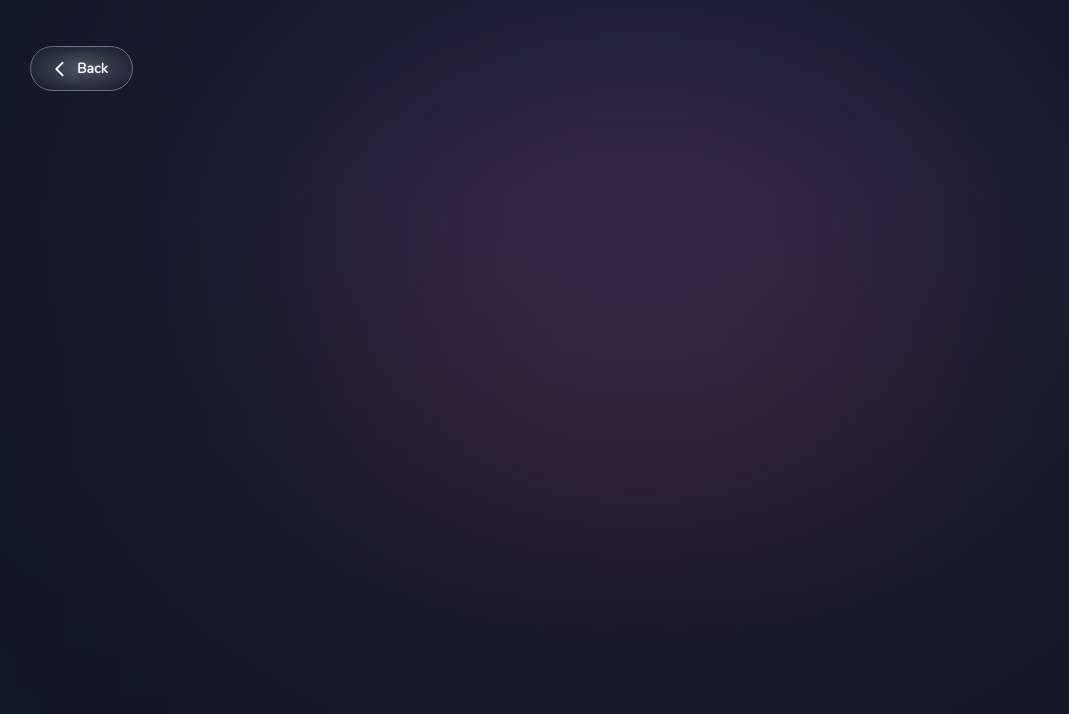
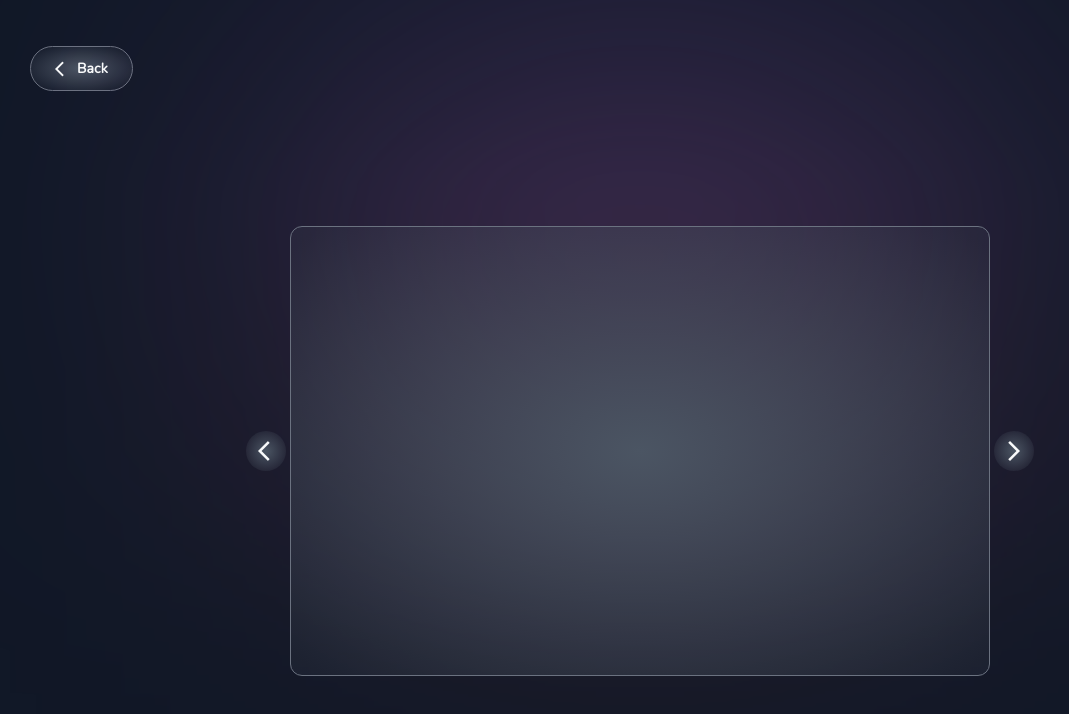
Before and after one commit to paki-valdi-9/personal-quiz-app-f, an Angular app: page /quiz in a window 1280 px wide. Shown: the top 714 px of the page, without its empty margins (0-1069 px from the left). Built offline with nearby package versions, Linux system fonts and the light colour scheme.

Commit message:
feat: questionnaire wrapper

```diff
--- a/src/app/cards/landing/view/landing-view.component.html
+++ b/src/app/cards/landing/view/landing-view.component.html
@@ -9,7 +9,7 @@
       </mat-card-title>
     </mat-card-header>
     <mat-card-content class="quiz-card-content">
-      <button mat-flat-button color="primary" (click)="onMeetMeButtonClick()">
+      <button mat-flat-button color="primary" (click)="onMeetMeClick()">
         <mat-icon iconPositionEnd>arrow_forward_ios</mat-icon>
         Meet Me!
       </button>
--- a/src/app/cards/landing/view/landing-view.component.ts
+++ b/src/app/cards/landing/view/landing-view.component.ts
@@ -19,7 +19,7 @@ export class LandingViewComponent {
   LANDING_PAGE_CONSTANTS = LANDING_PAGE_CONSTANTS;
   FEATURES_CONTENT = FEATURES_CONTENT;
 
-  public onMeetMeButtonClick = () => {
+  public onMeetMeClick = () => {
     this.router.navigate(['/quiz'], {
       replaceUrl: true,
       onSameUrlNavigation: 'reload',
--- a/src/app/cards/questionnaire/view/questionnaire-view.component.html
+++ b/src/app/cards/questionnaire/view/questionnaire-view.component.html
@@ -1,23 +1,32 @@
-<div class="questionnaire-wrapper">
+<div class="questionnaire-view-wrapper">
   <mat-card-header class="questionnaire-header">
-    <button mat-flat-button color="primary" (click)="onBackButtonClick()">
+    <button mat-flat-button color="primary" (click)="onBackClick()">
       Back
       <mat-icon iconPositionEnd>arrow_back_ios</mat-icon>
     </button>
   </mat-card-header>
   <div class="gradient-blur"></div>
 
-  <mat-card>
-    <mat-card-header>
-      <mat-card-title> </mat-card-title>
-    </mat-card-header>
-    <mat-card-content class="questionnaire-card-content"> </mat-card-content>
-  </mat-card>
-
-  <mat-card>
-    <mat-card-header>
-      <mat-card-title> </mat-card-title>
-    </mat-card-header>
-    <mat-card-content> </mat-card-content>
-  </mat-card>
+  <div class="questionnare-wrapper">
+    <button
+      class="back-button questionnaire-navigating-button"
+      mat-icon-button
+      (click)="onQuestionnaireBackClick()"
+    >
+      <mat-icon>arrow_back_ios</mat-icon>
+    </button>
+    <mat-card class="questionnare">
+      <mat-card-header>
+        <mat-card-title> </mat-card-title>
+      </mat-card-header>
+      <mat-card-content class="questionnaire-card-content"> </mat-card-content>
+    </mat-card>
+    <button
+      class="forward-button questionnaire-navigating-button"
+      mat-icon-button
+      (click)="onQuestionnaireForwardClick()"
+    >
+      <mat-icon>arrow_forward_ios</mat-icon>
+    </button>
+  </div>
 </div>
--- a/src/app/cards/questionnaire/view/questionnaire-view.component.scss
+++ b/src/app/cards/questionnaire/view/questionnaire-view.component.scss
@@ -53,11 +53,42 @@
     }
   }
 
-  .questionnaire-wrapper {
+  .questionnare-wrapper {
+    height: 450px;
+    display: flex;
+    align-items: center;
+
+    .questionnare {
+        width: 800px;
+        background: radial-gradient(67.5% 67.5% at 50% 50%, #4b5563 0, rgba(75, 85, 99, 0.15) 100%);
+        border: 0 solid #e5e7eb;
+        border-width: 1px;
+        border-color: rgb(107 114 128 / 1);
+    }
+
+    .back-button {
+        mat-icon {
+            margin-right: -8px;
+        }
+    }
+
+    .questionnaire-navigating-button {
+        margin: 4px;
+        box-shadow: none;
+        background: radial-gradient(67.5% 67.5% at 50% 50%, #4b5563 0, rgba(75, 85, 99, 0) 95%);
+        background-color: transparent;
+        color: $default-font-color-white;
+    }
+
+    // .questionnaire-navigating-button:hover {
+    //     background: none;
+    // }
+  }
+
+  .questionnaire-view-wrapper {
     text-align: center;
     height: 100%;
     display: flex;
-    justify-content: center;
     margin-left: auto;
     margin-right: auto;
     width: 100%;
@@ -68,7 +99,7 @@
 
     .questionnaire-header{
       width: 100%;
-      height: 200px;
+      height: 100px;
       padding-bottom: 80px;
 
       button {
--- a/src/app/cards/questionnaire/view/questionnaire-view.component.ts
+++ b/src/app/cards/questionnaire/view/questionnaire-view.component.ts
@@ -10,12 +10,20 @@ import { Router } from '@angular/router';
   imports: [MatCardModule, MatButtonModule, MatIconModule],
 })
 export class QuestionnaireViewComponent {
-  public onBackButtonClick = () => {
+  public onBackClick = () => {
     this.router.navigate(['/meet-me'], {
       replaceUrl: true,
       onSameUrlNavigation: 'reload',
     });
   };
 
+  public onQuestionnaireBackClick = () => {
+    console.log('navigating questionnaire back');
+  };
+
+  public onQuestionnaireForwardClick = () => {
+    console.log('navigating questionnaire forward');
+  };
+
   constructor(private readonly router: Router) {}
 }
```
